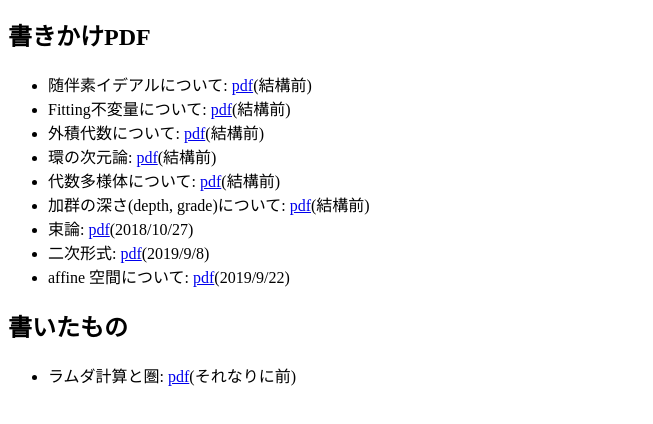
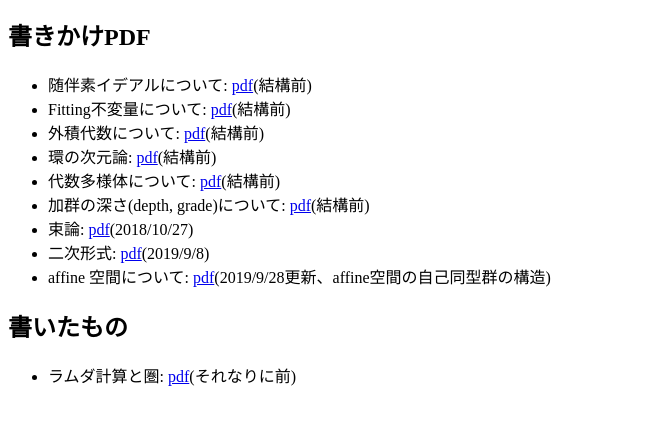
Before and after one commit to mskm9926/mskm9926.github.io, a plain HTML site: page index.html in a window 1280 px wide. Shown: the part 116-540 px from the top of the page, without its empty margins (0-653 px from the left). Drawn offline with Linux system fonts and the light colour scheme.

Commit message:
affine空間の自己同型群の構造まで書いた。

```diff
--- a/index.html
+++ b/index.html
@@ -23,7 +23,7 @@
      <li>加群の深さ(depth, grade)について: <a href="contents/depthOfModules.pdf">pdf</a>(結構前)</li>
      <li>束論: <a href="contents/lattice.pdf">pdf</a>(2018/10/27)</li>
      <li>二次形式: <a href="contents/QuadraticForm.pdf">pdf</a>(2019/9/8)</li>
-     <li>affine 空間について: <a href="contents/AffineSpace.pdf">pdf</a>(2019/9/22)</li>
+     <li>affine 空間について: <a href="contents/AffineSpace.pdf">pdf</a>(2019/9/28更新、affine空間の自己同型群の構造)</li>
    </ul>
 
    <h2>書いたもの</h2>
```
Also changed, not shown: 1 other file.
